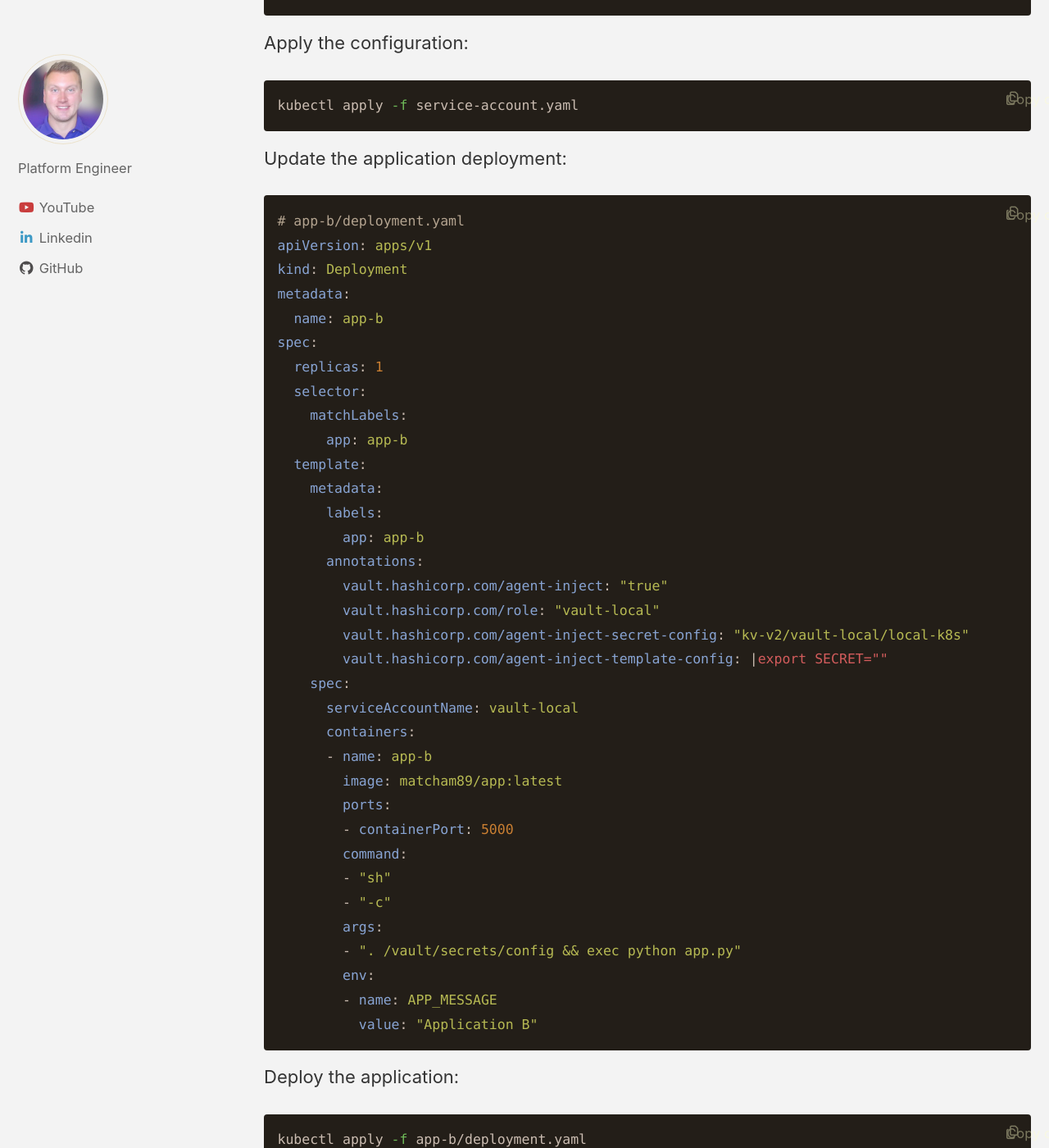
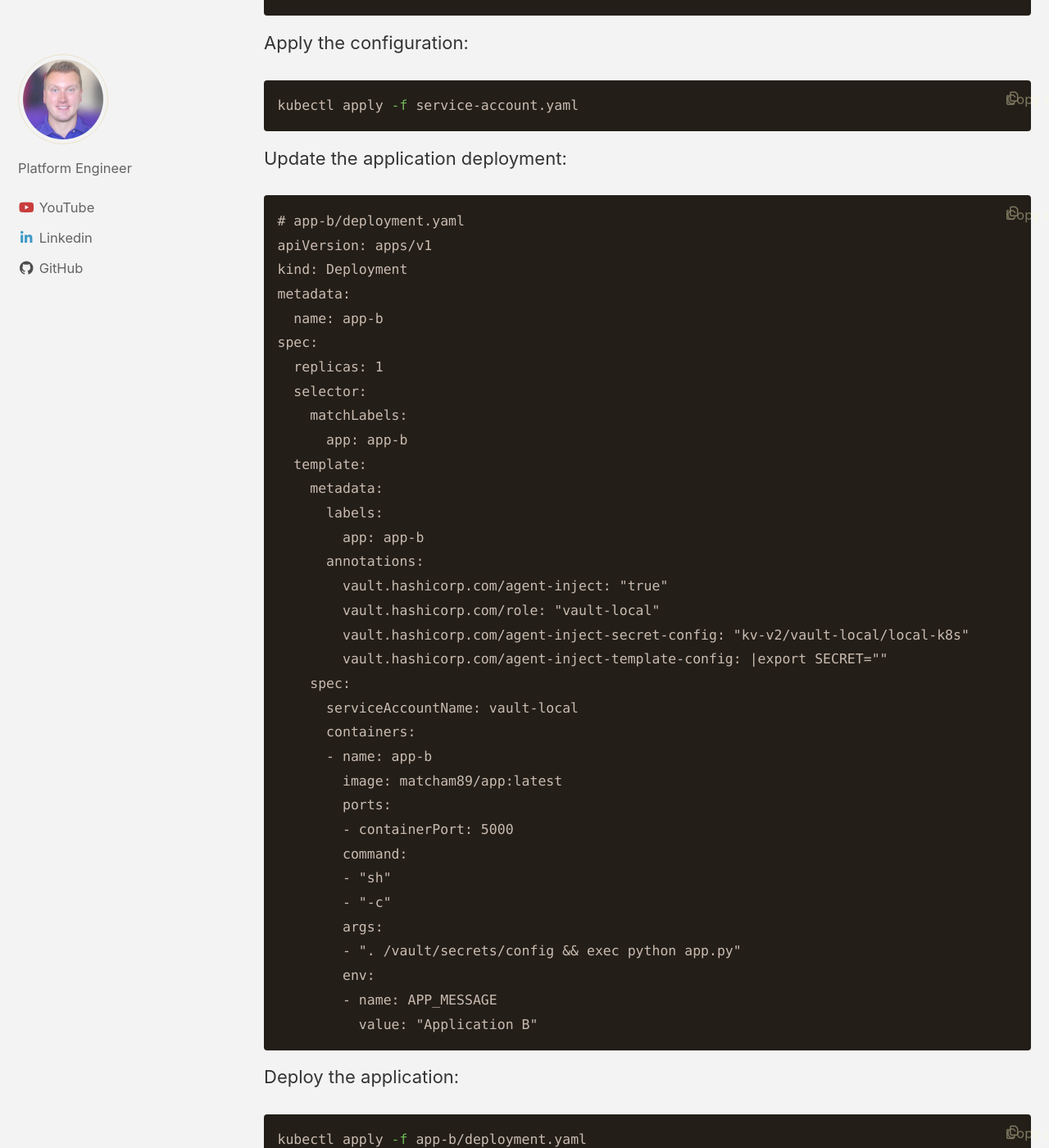
Before and after one commit to Matcham89/chrismatcham-dev, a Jekyll site: the page built from _posts/2025-01-01-Hands-On-Kubernetes:-Part 2-Deploying-Vault.md, in a window 1280 px wide and 1400 px high, scrolled down 6009 px. Shown: the whole window at 82% size. Built offline with Jekyll 4.4.1, drawn with Linux system fonts in a browser that asks for light colours; cached includes are drawn as plain includes.

Commit message:
fix: change code to liquid

````diff
--- a/_posts/2025-01-01-Hands-On-Kubernetes:-Part 2-Deploying-Vault.md
+++ b/_posts/2025-01-01-Hands-On-Kubernetes:-Part 2-Deploying-Vault.md
@@ -175,7 +175,7 @@ kubectl apply -f service-account.yaml
 ```
 
 Update the application deployment:
-```yaml
+```liquid
 # app-b/deployment.yaml
 apiVersion: apps/v1
 kind: Deployment
````
